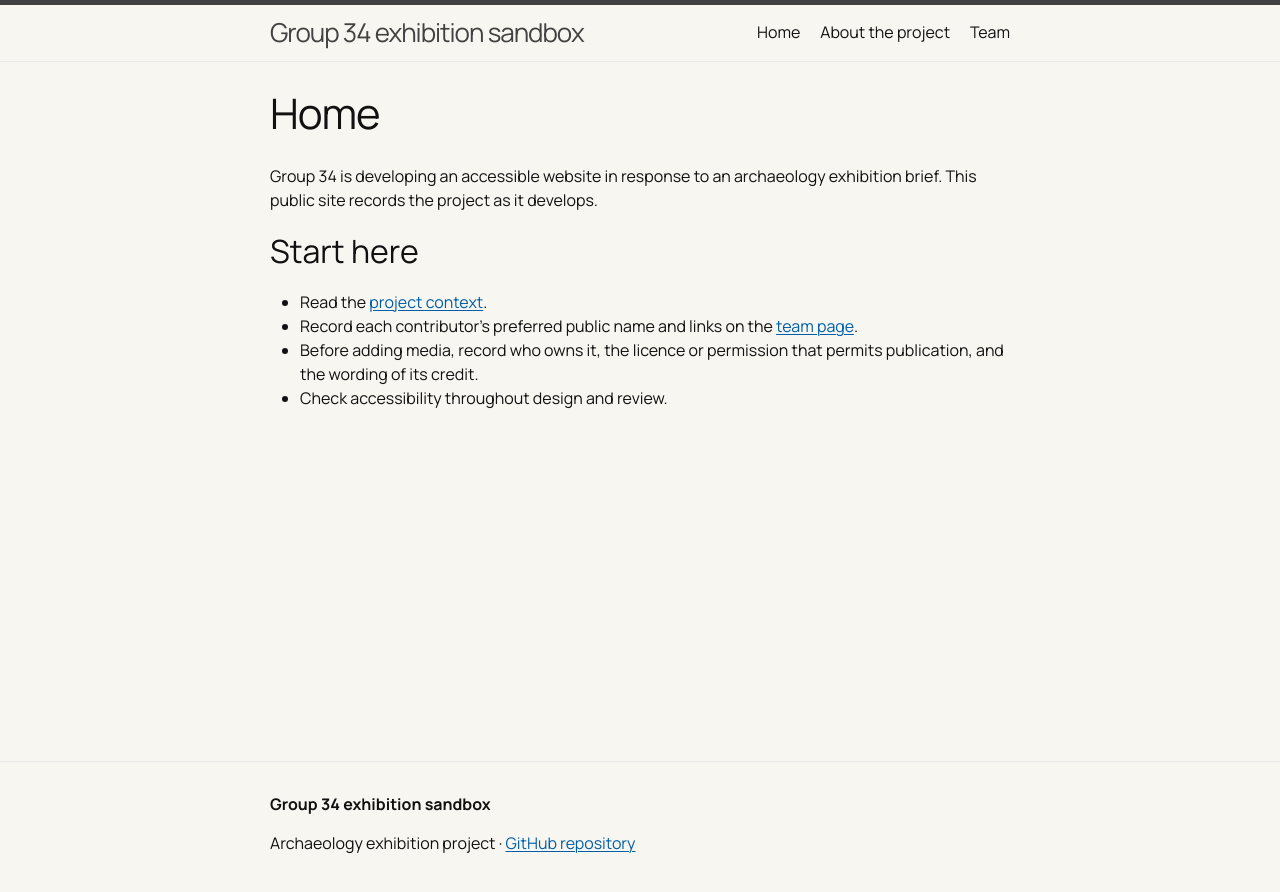
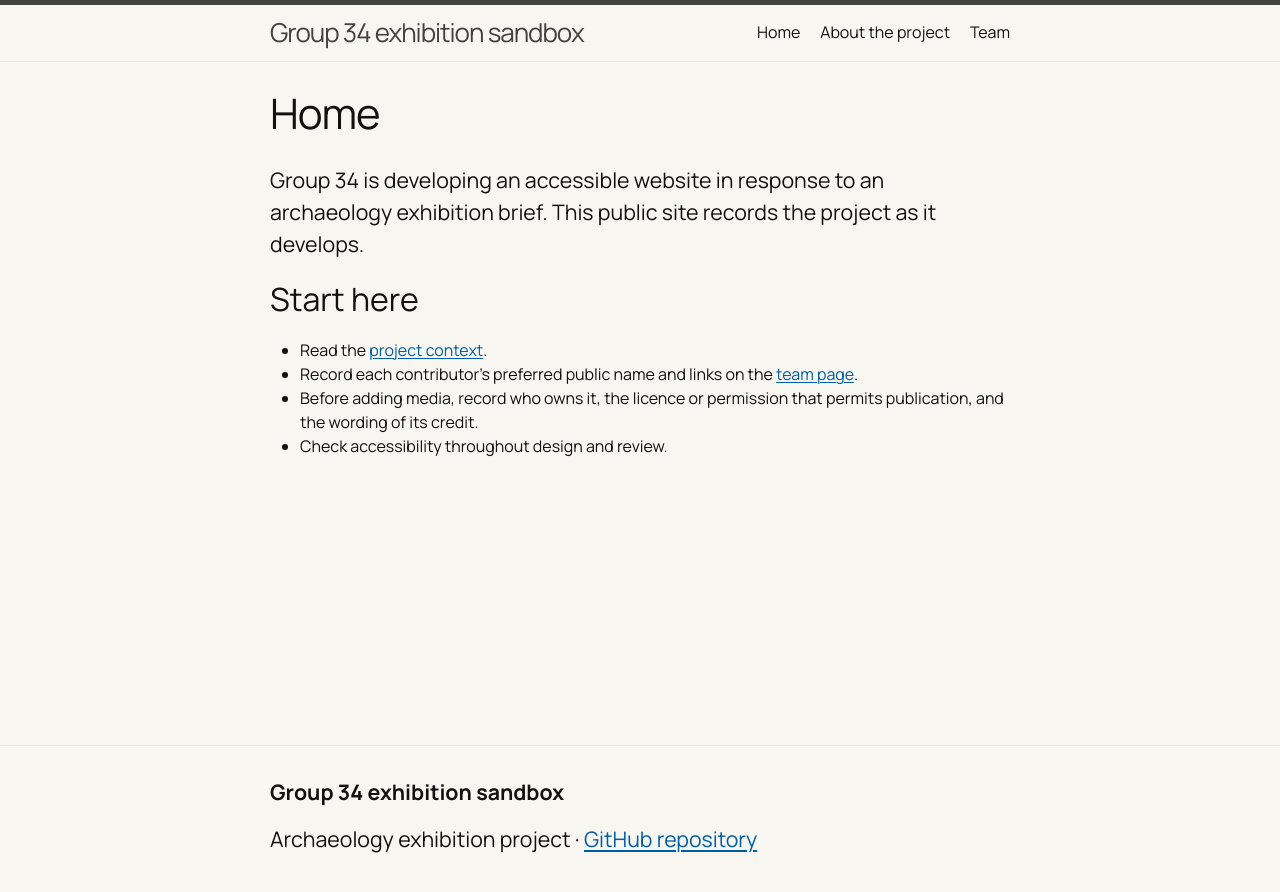
Before and after one commit to HannahVogelArchaeology/group34, a Jekyll site: the page built from index.md, in a window 1280 px wide. Shown: the top 892 px of the page. Built offline with Jekyll 4.4.1, drawn with Linux system fonts in a browser that asks for light colours.

Commit message:
global font sizing

```diff
--- a/_sass/minima/_base.scss
+++ b/_sass/minima/_base.scss
@@ -114,8 +114,25 @@ li {
 /**
  * Headings
  */
-h1, h2, h3, h4, h5, h6 {
+// h1, h2, h3, h4, h5, h6 {
+//   font-weight: $base-font-weight;
+h1 {
+  font-size: 32pt;
   font-weight: $base-font-weight;
+}
+
+h2 {
+  font-size: 24pt;
+  font-weight: $base-font-weight;
+}
+
+h3 {
+  font-size: 20pt;
+  font-weight: $base-font-weight;
+}
+
+p {
+  font-size: 16pt;
 }
 
 
```
Also changed, not shown: Gemfile.lock.
